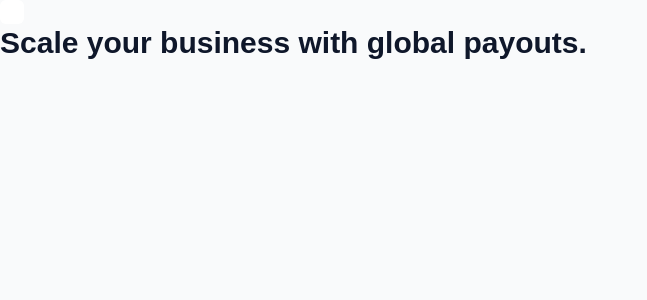
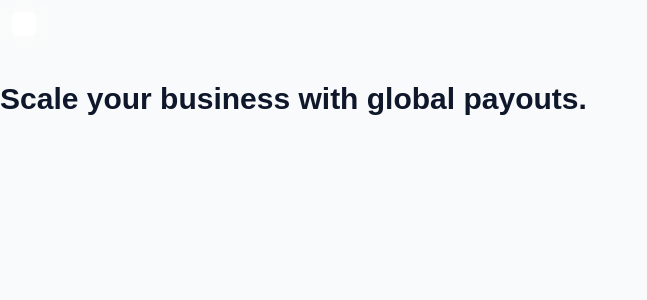
Before and after one commit to Abusadiq006/bridge-pay-dashboard, a React (Vite) app: page /Signup in a window 1280 px wide. Shown: the top 300 px of the page, without its empty margins (0-647 px from the left). Built offline with nearby package versions, Linux system fonts and the light colour scheme; a web font is replaced by a local one.

Commit message:
implementing Left Side value 3rd div styles

```diff
--- a/src/pages/Signup.jsx
+++ b/src/pages/Signup.jsx
@@ -27,7 +27,7 @@ const Signup = () => {
                 {/* Left Side: Branding/ Value prop */}
                 <div>
                     <div>
-                        <div>
+                        <div className="w-12 h-12 bg-white/20 backdrop-blur-md rounded-xl mb-8 flex items-center justify-center">
                             <div className="w-6 h-6 bg-white rounded-md"></div>
                         </div>
                         <h3 className="text-3xl font-bold leading-tight mb-6">Scale your business with global payouts.</h3>
```
